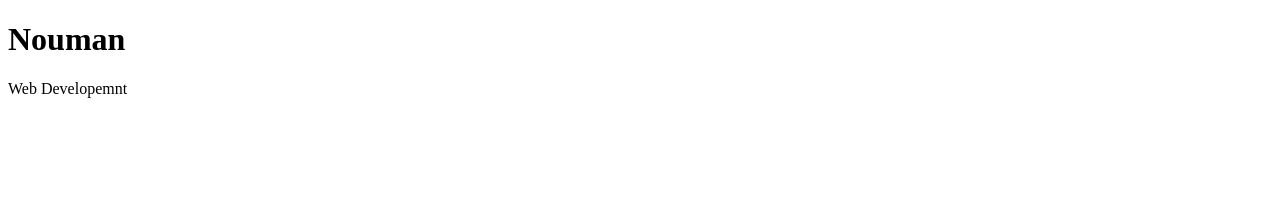
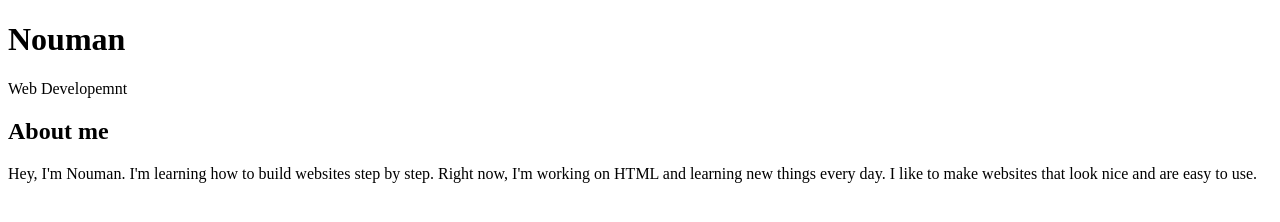
Before and after one commit to coding-nouman/my-first-portfolio, a plain HTML site: page index.html in a window 1280 px wide. Drawn offline with Linux system fonts and the light colour scheme.

Commit message:
Updated in index.html

```diff
--- a/index.html
+++ b/index.html
@@ -13,6 +13,11 @@
                 <p class="title">Web Developemnt</p>
             </div>
         </header>
+
+        <section class="about">
+            <h2>About me</h2>
+        <p>Hey, I'm Nouman. I'm learning how to build websites step by step. Right now, I'm working on HTML and learning new things every day. I like to make websites that look nice and are easy to use.</p>
+        </section>
     </div>
 </body>
 </html>
```
